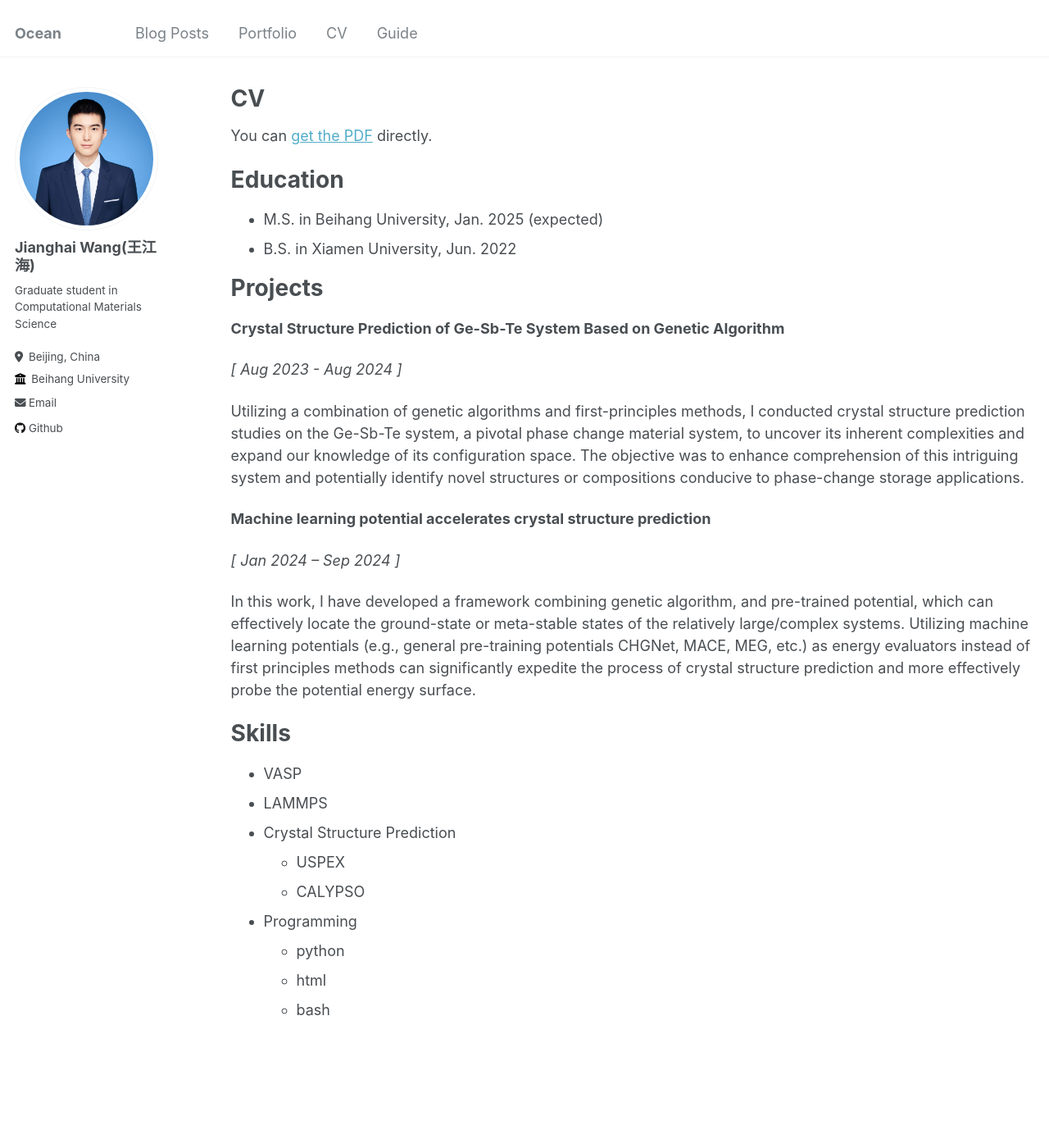
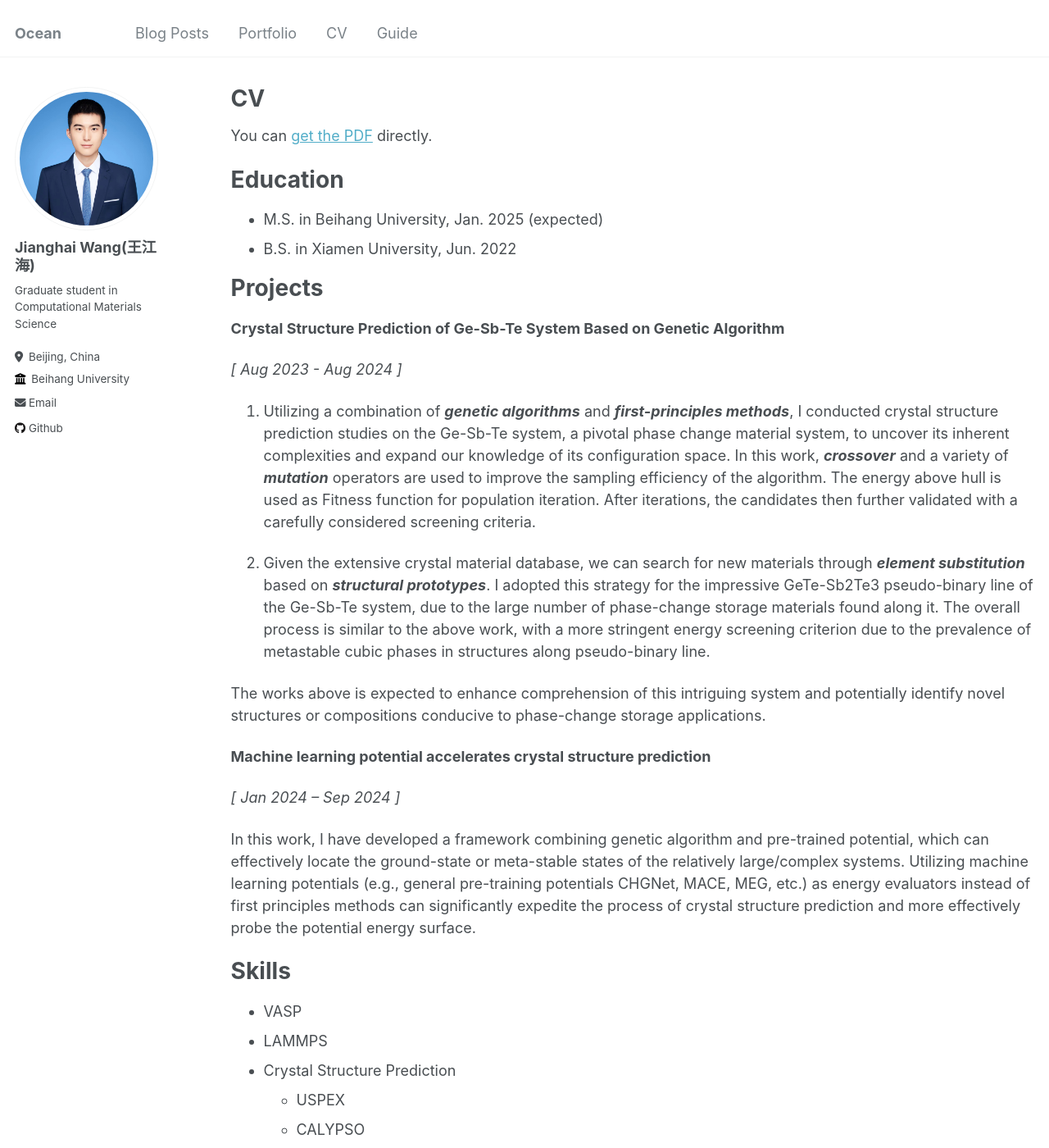
Before and after one commit to Ocean-JH/Ocean-JH.github.io, a Jekyll site: the page built from _pages/cv.md, in a window 1280 px wide and 1400 px high. Shown: the whole window at 82% size. Built offline with Jekyll 4.4.1, drawn with Linux system fonts in a browser that asks for light colours.

Commit message:
edit content

```diff
--- a/_pages/cv.md
+++ b/_pages/cv.md
@@ -13,26 +13,32 @@ You can [get the PDF](../files/Curriculum_Vitae.pdf) directly.
 
 Education
 ======
+
 - M.S. in Beihang University, Jan. 2025 (expected)
 - B.S. in Xiamen University, Jun. 2022
 
 Projects
 =====
+
 **Crystal Structure Prediction of Ge-Sb-Te System Based on Genetic Algorithm**
 
 *[ Aug 2023 - Aug 2024 ]*
 
-Utilizing a combination of genetic algorithms and first-principles methods, I conducted crystal structure prediction studies on the Ge-Sb-Te system, a pivotal phase change material system, to uncover its inherent complexities and expand our knowledge of its configuration space.
-The objective was to enhance comprehension of this intriguing system and potentially identify novel structures or compositions conducive to phase-change storage applications.
+1. Utilizing a combination of ***genetic algorithms*** and ***first-principles methods***, I conducted crystal structure prediction studies on the Ge-Sb-Te system, a pivotal phase change material system, to uncover its inherent complexities and expand our knowledge of its configuration space. In this work, ***crossover*** and a variety of ***mutation*** operators are used to improve the sampling efficiency of the algorithm. The energy above hull is used as Fitness function for population iteration. After iterations, the candidates then further validated with a carefully considered screening criteria.
+
+2. Given the extensive crystal material database, we can search for new materials through ***element substitution*** based on ***structural prototypes***. I adopted this strategy for the impressive GeTe-Sb2Te3 pseudo-binary line of the Ge-Sb-Te system, due to the large number of phase-change storage materials found along it. The overall process is similar to the above work, with a more stringent energy screening criterion due to the prevalence of metastable cubic phases in structures along pseudo-binary line.
+
+The works above is expected to enhance comprehension of this intriguing system and potentially identify novel structures or compositions conducive to phase-change storage applications.
 
 **Machine learning potential accelerates crystal structure prediction**
 
 *[ Jan 2024 – Sep 2024 ]*
 
-In this work, I have developed a framework combining genetic algorithm, and pre-trained potential, which can effectively locate the ground-state or meta-stable states of the relatively large/complex systems. Utilizing machine learning potentials (e.g., general pre-training potentials CHGNet, MACE, MEG, etc.) as energy evaluators instead of first principles methods can significantly expedite the process of crystal structure prediction and more effectively probe the potential energy surface.
+In this work, I have developed a framework combining genetic algorithm and pre-trained potential, which can effectively locate the ground-state or meta-stable states of the relatively large/complex systems. Utilizing machine learning potentials (e.g., general pre-training potentials CHGNet, MACE, MEG, etc.) as energy evaluators instead of first principles methods can significantly expedite the process of crystal structure prediction and more effectively probe the potential energy surface.
 
 Skills
 ======
+
 - VASP
 - LAMMPS
 - Crystal Structure Prediction
```
Also changed, not shown: _portfolio/crystal-structure-prediction.md (+1 -1 lines), 1 other file.
